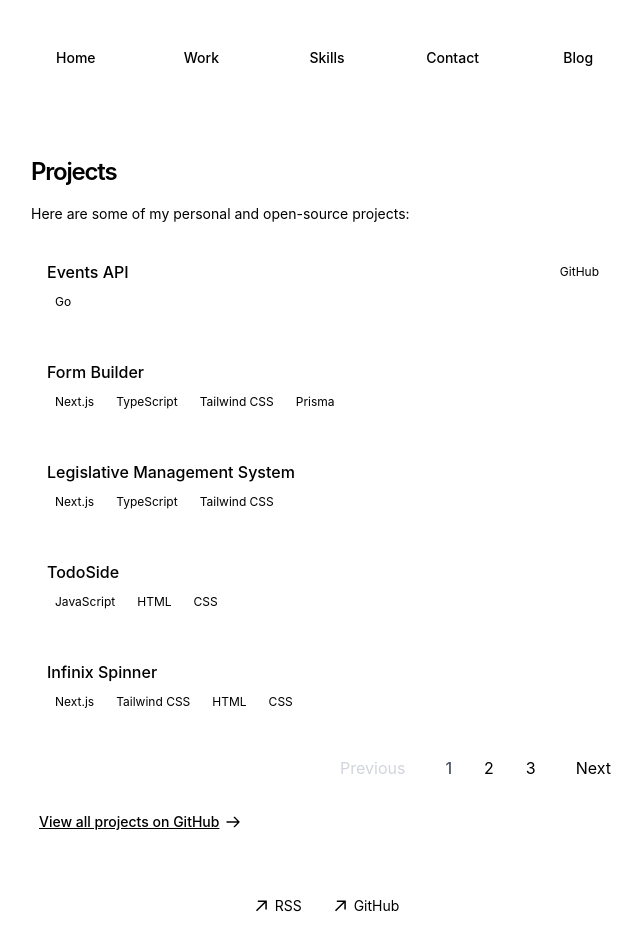
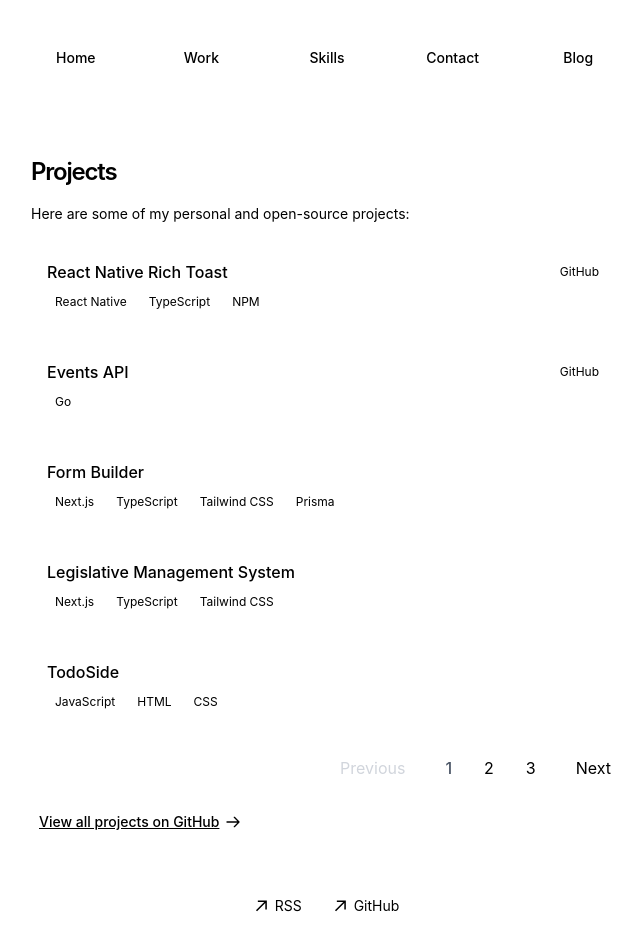
Before and after one commit to laurentcodes/laurent-portfolio-minimal, a Next.js app: page /projects in a window 1280 px wide. Shown: the whole page, without its empty margins (313-955 px from the left). Built offline with nearby package versions, Linux system fonts and the light colour scheme.

Commit message:
Add React Native Rich Toast project to projects section
Co-authored-by: laurentcodes <26190389+laurentcodes@users.noreply.github.com>

```diff
--- a/app/projects/page.tsx
+++ b/app/projects/page.tsx
@@ -19,6 +19,12 @@ type Project = {
 };
 
 const projects: Project[] = [
+	{
+		name: 'React Native Rich Toast',
+		tags: ['React Native', 'TypeScript', 'NPM'],
+		url: 'https://github.com/laurentcodes/react-native-rich-toast',
+		isGithub: true,
+	},
 	{
 		name: 'Events API',
 		tags: ['Go'],
```
